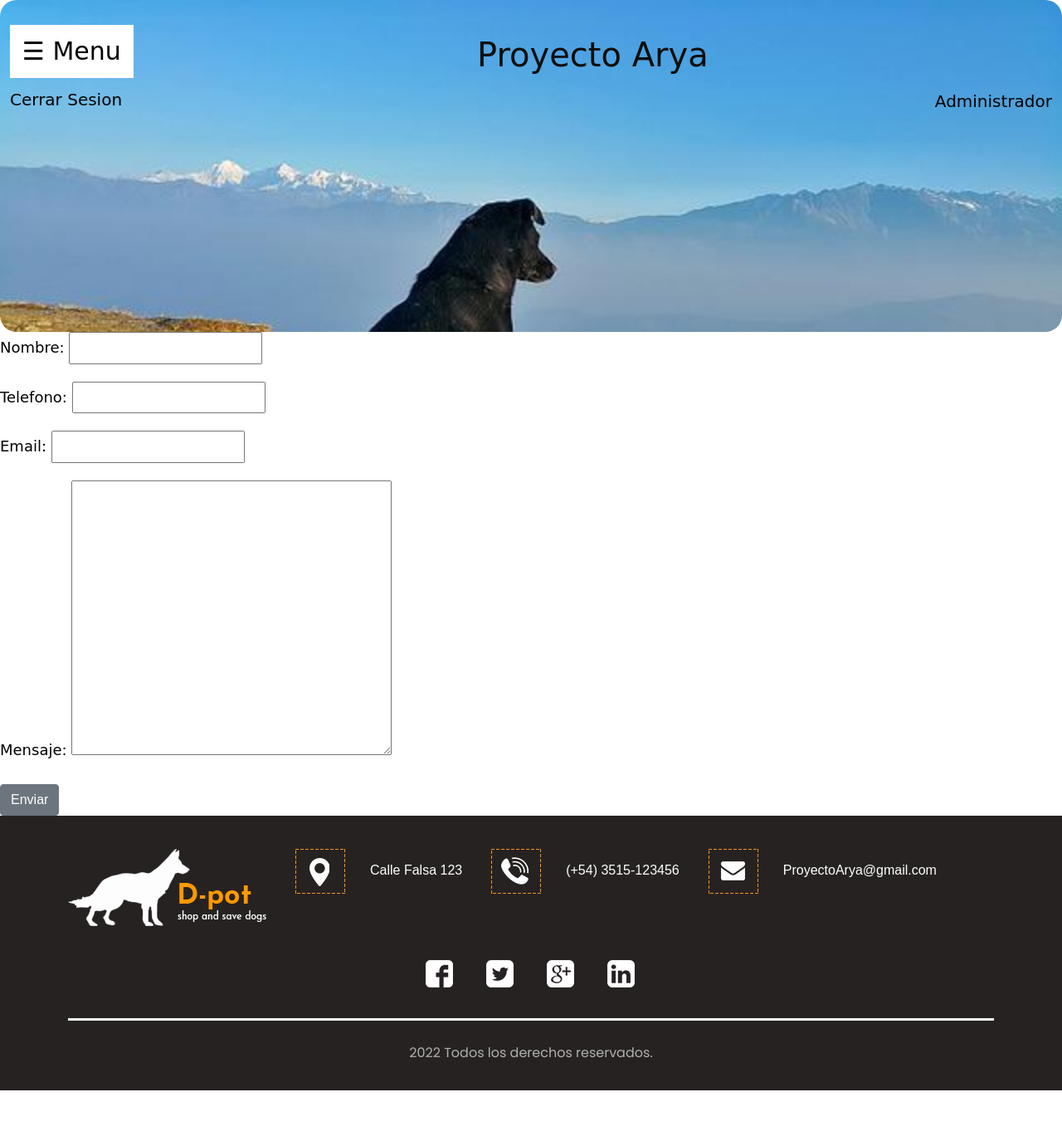
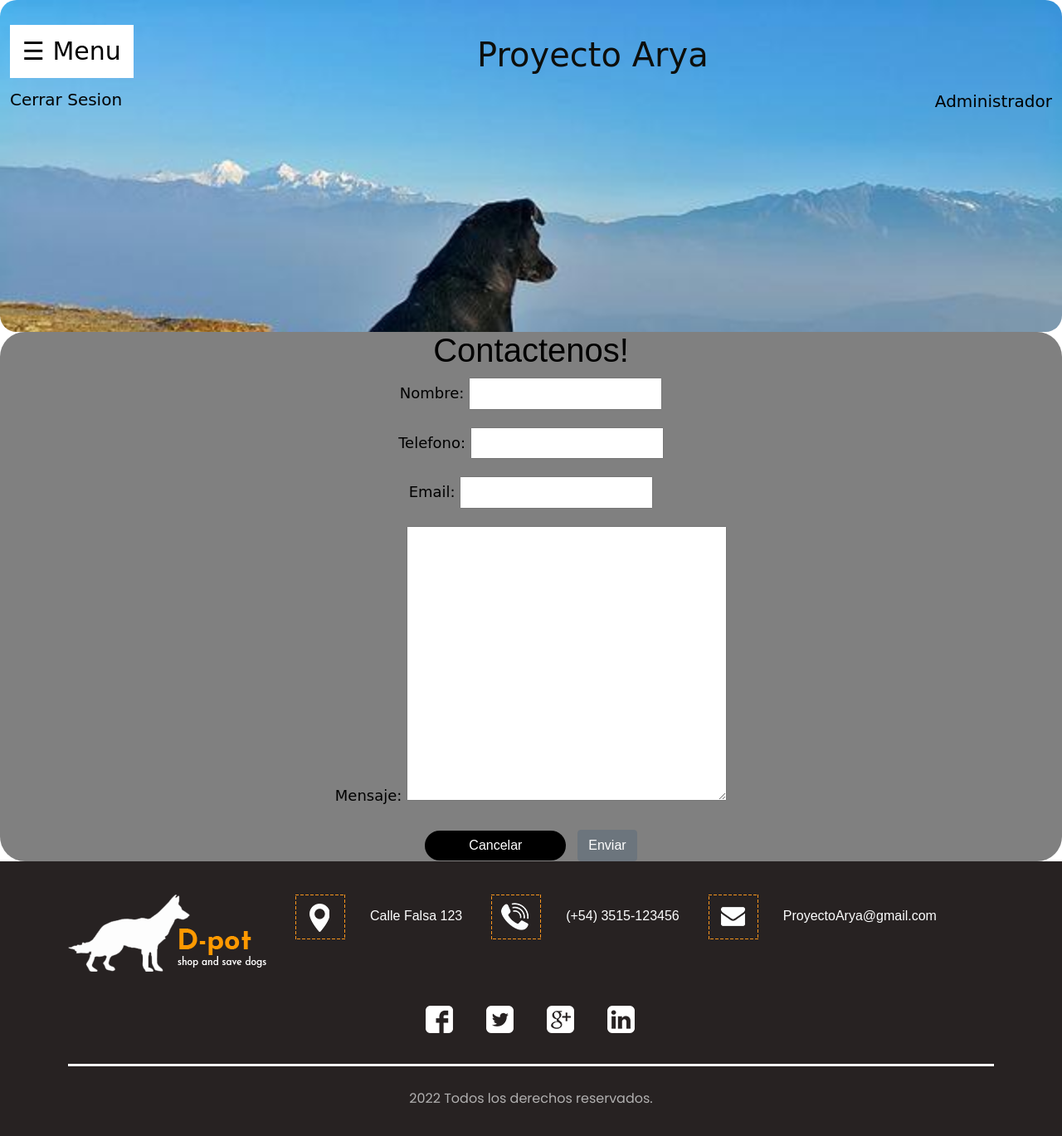
Before and after one commit to leandrocouget/trabajofinal, a Django app: page /contact in a window 1280 px wide. Shown: the whole page at 83% size. Before the commit the page ends 1314 px from the top, so only its background shows below. Run offline with Django 4.2, Linux system fonts and the light colour scheme; a user stored in the database is signed in; some libraries are stand-ins or nearby versions.

Commit message:
arreglando formularios

```diff
--- a/TrabajoFinal/TrabajoFinal/settings.py
+++ b/TrabajoFinal/TrabajoFinal/settings.py
@@ -45,9 +45,10 @@ INSTALLED_APPS = [
     'django.contrib.staticfiles',
     'TrabajoFinalApp',
     'blog',
+    'crispy_forms' ,
 
 ]
-
+CRISPY_TEMPLATE_PACK = 'bootstrap4'
 
 
 MIDDLEWARE = [
--- a/TrabajoFinal/TrabajoFinalApp/forms.py
+++ b/TrabajoFinal/TrabajoFinalApp/forms.py
@@ -5,7 +5,7 @@ from .models import contacto
 from django.contrib.auth.forms import UserCreationForm
 from django.contrib.auth.models import User
 
-class ContactoForm(ModelForm):
+class ContactoForm(forms.ModelForm):
     class Meta:
         model = contacto
         fields = ('nombre', 'telefono', 'email', 'mensaje')
--- a/TrabajoFinal/TrabajoFinalApp/template/base.html
+++ b/TrabajoFinal/TrabajoFinalApp/template/base.html
@@ -18,6 +18,7 @@
 <!-- style css -->
 <link href="https://cdn.jsdelivr.net/npm/bootstrap@5.1.3/dist/css/bootstrap.min.css" rel="stylesheet" integrity="sha384-1BmE4kWBq78iYhFldvKuhfTAU6auU8tT94WrHftjDbrCEXSU1oBoqyl2QvZ6jIW3" crossorigin="anonymous">
 <link rel="stylesheet" href="../static/css/style.css">
+
 <!-- Responsive-->
 <link rel="stylesheet" href="../static/css/responsive.css">
 <!-- fevicon -->
--- a/TrabajoFinal/TrabajoFinalApp/template/blog.html
+++ b/TrabajoFinal/TrabajoFinalApp/template/blog.html
@@ -1,6 +1,7 @@
+
 <!DOCTYPE html>
 <html lang="en">
-    {% extends "base.html" %}
+{% extends "base.html" %}
 {% load static %}
 <head>
     <meta charset="UTF-8">
--- a/TrabajoFinal/TrabajoFinalApp/template/contact.html
+++ b/TrabajoFinal/TrabajoFinalApp/template/contact.html
@@ -1,34 +1,33 @@
+{% extends "base.html" %}
+{% load static %}
+
+{% load crispy_forms_tags%}
 <!DOCTYPE html>
 <html lang="en">
-{% extends "base.html" %}
-{% load static %}
 <head>
   <meta charset="UTF-8">
   <meta http-equiv="X-UA-Compatible" content="IE=edge">
   <meta name="viewport" content="width=device-width, initial-scale=1.0">
-  <link href="https://cdn.jsdelivr.net/npm/bootstrap@5.1.3/dist/css/bootstrap.min.css" rel="stylesheet" integrity="sha384-1BmE4kWBq78iYhFldvKuhfTAU6auU8tT94WrHftjDbrCEXSU1oBoqyl2QvZ6jIW3" crossorigin="anonymous">
-  <title>Pagina de Contacto</title>
+  <title>Contacto</title>
 </head>
 <body>
-
-{% block content %}
+  {% block content %}
+  <div style="box-sizing: border-box;background-color: gray;border-radius: 30px;">
+    <h2 style="text-align: center; color: black; font-size: 40px;">Contactenos!</h2>
 
 
-   <form action="" method="POST"> {% csrf_token %}
+    <form action="" method="POST" style="text-align: center;">{% csrf_token %}
+
+       {{ miformulario.as_p}}
+    <input type="reset" value="Cancelar" class="btn btn-primary  ">
+    <input type="submit" value="Enviar" class="btn btn-secondary">
+
+  </div>
 
 
 
-        {{ miformulario.as_p}}
+  {% endblock %}
 
 
-
-      <input type="submit", value="Enviar" class="btn btn-secondary">
-
-
-  </form>
-
-
-
-{% endblock %}
 </body>
 </html>
--- a/TrabajoFinal/TrabajoFinalApp/template/registration/login.html
+++ b/TrabajoFinal/TrabajoFinalApp/template/registration/login.html
@@ -1,4 +1,4 @@
-
+{% load crispy_forms_tags%}
 <!DOCTYPE html>
 <html lang="en">
 <head>
@@ -27,7 +27,7 @@
                         <hr>
                         <form action="" method="POST">
                             {% csrf_token %}
-                            {{form}}
+                            {{form|crispy}}
 
 
                             <input type="submit" value="Ingresar" class="btn btn-success float-right">
```
Also changed, not shown: TrabajoFinal/db.sqlite3.
